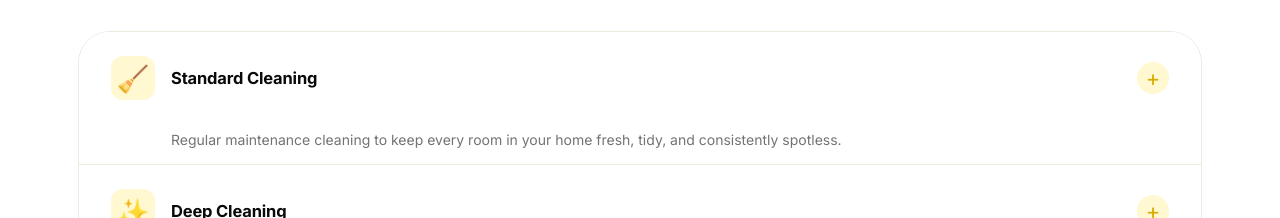
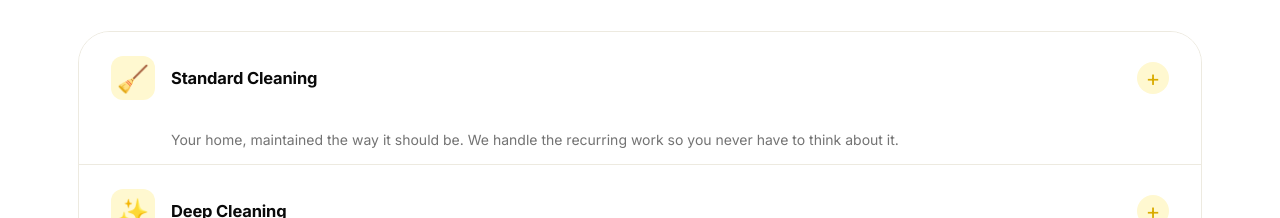
Before and after one commit to alekwayne3-crypto/personal_site, a React (Vite) app in the folder client/: page / in a window 1280 px wide. Shown: the part 1160-1378 px from the top of the page. Built offline with nearby package versions, Linux system fonts and the light colour scheme.

Commit message:
Update Standard Cleaning body text

```diff
--- a/client/src/components/Services.jsx
+++ b/client/src/components/Services.jsx
@@ -4,7 +4,7 @@ const SERVICES = [
   {
     icon: '🧹',
     title: 'Standard Cleaning',
-    desc: 'Regular maintenance cleaning to keep every room in your home fresh, tidy, and consistently spotless.',
+    desc: 'Your home, maintained the way it should be. We handle the recurring work so you never have to think about it.',
     features: ['Kitchen Surfaces Cleaned', 'Bathrooms Cleaned & Sanitized', 'Bedrooms Tidied & Beds Made', 'Floors Vacuumed & Mopped', 'Dusting of Surfaces', 'Add-Ons Available'],
   },
   {
```
